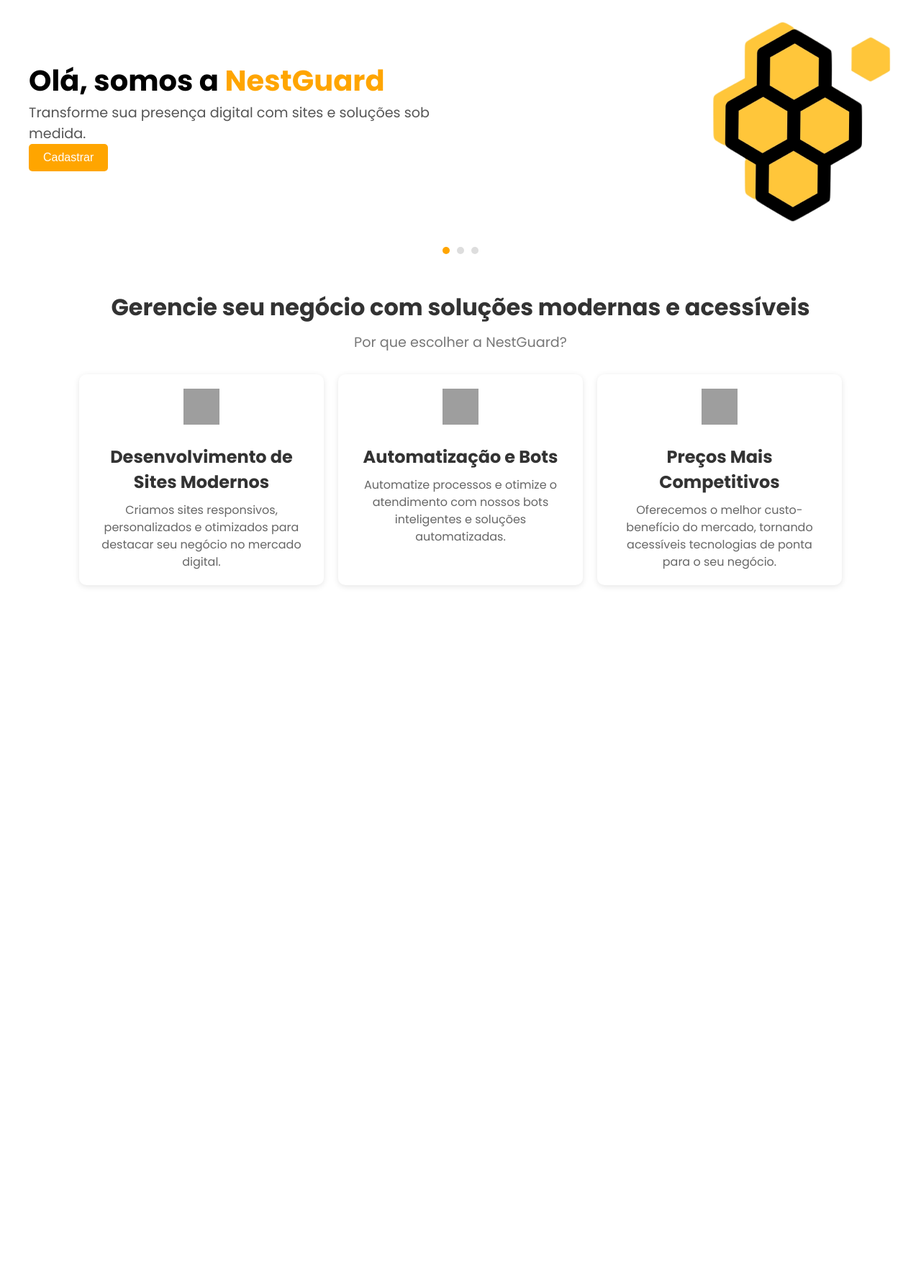
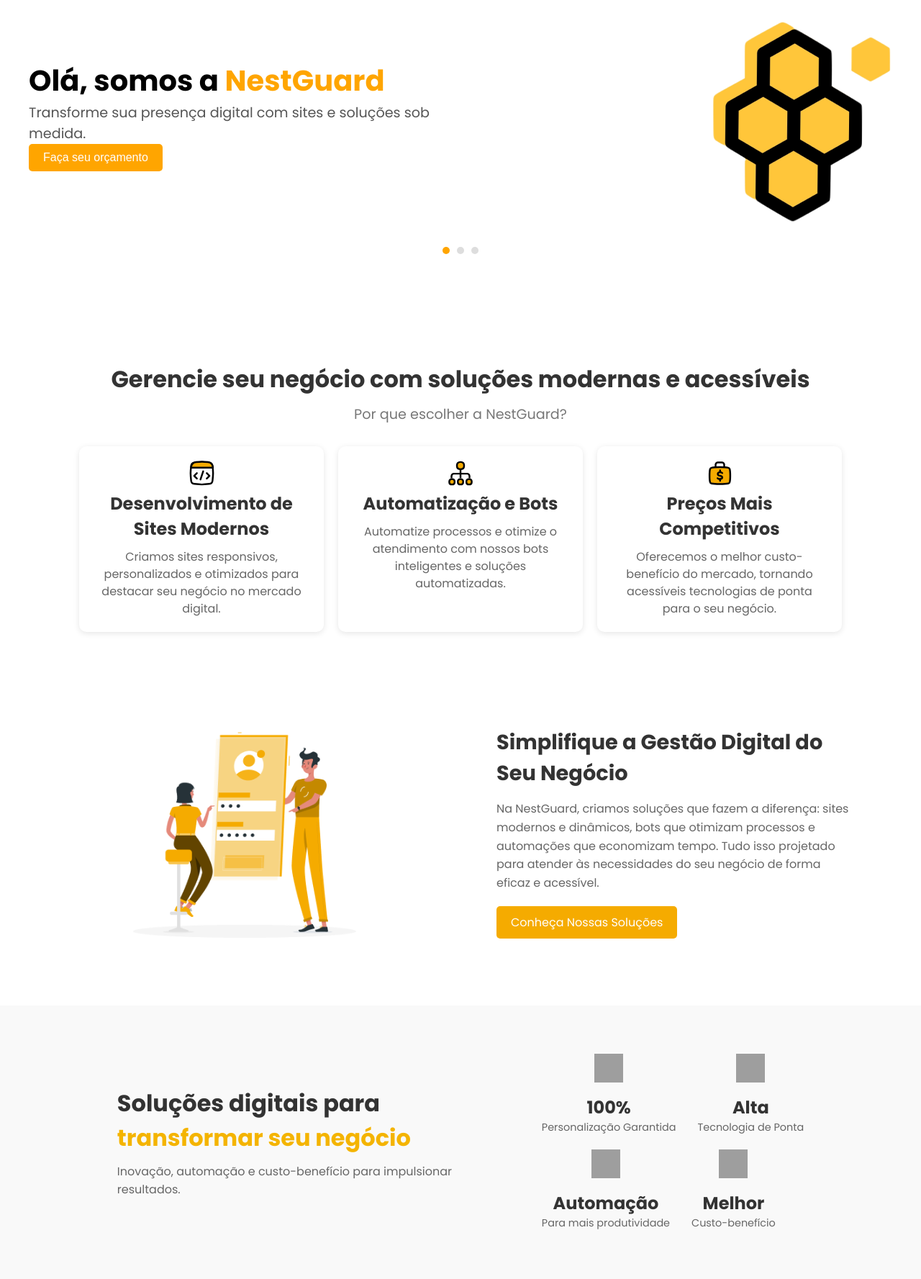
Before and after one commit to Guilherme-Augusto06/NestGuard-2.0, a Django app: page / in a window 1280 px wide. Shown: the part 162-1939 px from the top of the page at 72% size. Before the commit the page ends 977 px from the top, so only its background shows below. Run offline with Django 5.2, Linux system fonts and the light colour scheme; some web fonts are replaced; grey boxes are pictures that could not be loaded.

Commit message:
feat: criações das sections

```diff
--- a/NestGuardProject/AppNestGuard/templates/homepage.html
+++ b/NestGuardProject/AppNestGuard/templates/homepage.html
@@ -6,5 +6,8 @@
 {% include "navbar.html" %}
 {% include "carrosel.html" %}
 {% include "section1.html" %}
+{% include "section2.html" %}
+{% include "section3.html" %}
+
 
 {% endblock %}
--- a/NestGuardProject/static/css/section1.css
+++ b/NestGuardProject/static/css/section1.css
@@ -4,6 +4,7 @@
     padding: 40px 20px;
     font-family: 'Poppins', sans-serif;
     background-color: #ffffff;
+    margin-top: 100px;
   }
 
   /* Cabeçalho da seção */
--- /dev/null
+++ b/NestGuardProject/static/css/section2.css
@@ -0,0 +1,65 @@
+/* Contêiner principal da seção */
+.custom-section-container {
+    display: flex;
+    justify-content: center;
+    align-items: center;
+    padding: 40px 20px;
+    background-color: #ffffff;
+    font-family: 'Poppins', sans-serif;
+  }
+
+  /* Contêiner para organizar imagem e texto */
+  .custom-content-wrapper {
+    display: flex;
+    flex-wrap: wrap; /* Responsividade */
+    max-width: 1200px;
+    align-items: center;
+    gap: 100px;
+  }
+
+  /* Estilo do contêiner de imagem */
+  .custom-image-container {
+    flex: 1;
+    text-align: center;
+  }
+
+  .custom-image-container img {
+    width: 100%; /* Imagem responsiva */
+    max-width: 400px; /* Tamanho máximo */
+    height: auto;
+  }
+
+  /* Contêiner de texto */
+  .custom-text-container {
+    flex: 1;
+    max-width: 600px;
+  }
+
+  .custom-title {
+    font-size: 1.8rem;
+    color: #333;
+    margin-bottom: 15px;
+  }
+
+  .custom-description {
+    font-size: 1rem;
+    color: #666;
+    line-height: 1.6;
+    margin-bottom: 20px;
+  }
+
+  /* Botão */
+  .custom-button {
+    display: inline-block;
+    background-color: #F5AB00; /* Cor laranja */
+    color: #fff;
+    font-size: 1rem;
+    padding: 10px 20px;
+    border-radius: 5px;
+    text-decoration: none;
+    transition: background-color 0.3s;
+  }
+
+  .custom-button:hover {
+    background-color: #d49e00;
+  }
--- /dev/null
+++ b/NestGuardProject/static/css/section3.css
@@ -0,0 +1,66 @@
+/* Seção principal */
+.business-stats-section {
+    display: flex;
+    justify-content: center; /* Centraliza horizontalmente os containers */
+    align-items: center; /* Centraliza verticalmente os containers */
+    padding: 40px 20px;
+    background-color: #f9f9f9;
+    font-family: 'Poppins', sans-serif;
+    gap: 50px; /* Reduz o espaço entre os containers */
+    min-height: 300px; /* Garante altura mínima para centralização */
+  }
+
+  /* Texto do lado esquerdo */
+  .business-info-container {
+    max-width: 540px;
+  }
+
+  .business-title {
+    font-size: 2rem;
+    color: #333;
+    margin-bottom: 10px;
+  }
+
+  .business-title .highlight {
+    color: #f4b400; /* Cor amarela para destacar */
+    font-weight: bold;
+  }
+
+  .business-description {
+    font-size: 1rem;
+    color: #666;
+    margin-top: 5px;
+  }
+
+  /* Estatísticas do lado direito */
+  .stats-container {
+    display: flex;
+    flex-direction: column;
+    gap: 20px;
+  }
+
+  .stats-row {
+    display: flex;
+    gap: 30px;
+  }
+
+  .stat-item {
+    text-align: center;
+  }
+
+  .stat-icon {
+    width: 40px;
+    height: 40px;
+    margin-bottom: 10px;
+  }
+
+  .stat-number {
+    font-size: 1.5rem;
+    font-weight: bold;
+    color: #333;
+  }
+
+  .stat-label {
+    font-size: 0.9rem;
+    color: #666;
+  }
--- a/NestGuardProject/static/css/styles.css
+++ b/NestGuardProject/static/css/styles.css
@@ -6,3 +6,5 @@
 @import url(buttons.css);
 @import url(carrosel.css);
 @import url(section1.css);
+@import url(section2.css);
+@import url(section3.css);
--- a/NestGuardProject/static/js/carrosel.js
+++ b/NestGuardProject/static/js/carrosel.js
@@ -20,7 +20,7 @@
     }
 
     // Trocar slides a cada 5 segundos
-    setInterval(nextSlide, 5000);
+    setInterval(nextSlide, 7000);
 
     // Adicionar eventos aos indicadores
     indicators.forEach((indicator, index) => {
--- a/NestGuardProject/templates/carrosel.html
+++ b/NestGuardProject/templates/carrosel.html
@@ -6,7 +6,7 @@
             <div class="carousel-text">
                 <h1>Olá, somos a <span>NestGuard</span></h1>
                 <p>Transforme sua presença digital com sites e soluções sob medida.</p>
-                <button class="btn-cadastrar">Cadastrar</button>
+                <button class="btn-cadastrar">Faça seu orçamento</button>
             </div>
             <img src="{% static 'img/LogoNestGuard.png' %}" alt="Slide 1">
         </div>
@@ -14,7 +14,7 @@
             <div class="carousel-text">
                 <h1>Olá, somos a <span>NestGuard</span></h1>
                 <p>Design UI/UX e automação que levam seu negócio ao próximo nível.</p>
-                <button class="btn-cadastrar">Cadastrar</button>
+                <button class="btn-cadastrar">Faça seu orçamento</button>
             </div>
             <img src="{% static 'img/slide2.png' %}" alt="Slide 2">
         </div>
@@ -22,7 +22,7 @@
             <div class="carousel-text">
                 <h1>Olá, somos a <span>NestGuard</span></h1>
                 <p>Hospedagem segura e suporte técnico para sua tranquilidade.</p>
-                <button class="btn-cadastrar">Cadastrar</button>
+                <button class="btn-cadastrar">Faça seu orçamento</button>
             </div>
             <img src="{% static 'img/slide4.png' %}" alt="Slide 3">
         </div>
--- a/NestGuardProject/templates/section1.html
+++ b/NestGuardProject/templates/section1.html
@@ -6,17 +6,43 @@
     </div>
     <div class="cards-container">
         <div class="card">
-            <img src="{% static 'img/icon1.png' %}" alt="Desenvolvimento de Sites Modernos">
+            <svg width="35" height="35" viewBox="0 0 35 35" fill="none" xmlns="http://www.w3.org/2000/svg">
+                <path d="M2.63317 27.7848C2.8999 30.1605 4.79435 32.0537 7.16909 32.3289C10.5027 32.7152 13.9584 33.125 17.5 33.125C21.0416 33.125 24.4973 32.7152 27.8309 32.3289C30.2057 32.0537 32.1001 30.1605 32.3668 27.7848C32.7395 24.4659 33.125 21.0257 33.125 17.5C33.125 13.9743 32.7395 10.5341 32.3668 7.21518C32.1001 4.83947 30.2057 2.94629 27.8309 2.6711C24.4973 2.28481 21.0416 1.875 17.5 1.875C13.9584 1.875 10.5027 2.28481 7.16909 2.6711C4.79434 2.94629 2.8999 4.83947 2.63317 7.21518C2.26055 10.5341 1.875 13.9743 1.875 17.5C1.875 21.0257 2.26055 24.4659 2.63317 27.7848Z" fill="white" stroke="#020202" stroke-width="2.475" stroke-linecap="round" stroke-linejoin="round"/>
+                <path d="M32.9172 9.64661L2.57532 9.64661C2.59847 9.42234 2.62204 9.19856 2.64593 8.97528C3.03126 5.37366 5.92802 2.47689 9.5279 2.07563C12.2018 1.77759 14.9472 1.52161 17.7463 1.52161C20.5453 1.52161 23.2907 1.77759 25.9646 2.07563C29.5645 2.47689 32.4613 5.37366 32.8466 8.97528C32.8705 9.19856 32.8941 9.42234 32.9172 9.64661Z" fill="#F5AB00" stroke="#020202" stroke-width="2.475" stroke-linecap="round" stroke-linejoin="round"/>
+                <path d="M10.625 17.3743L6.875 21.1243L10.625 24.8743" stroke="#020202" stroke-width="2.475" stroke-linecap="round" stroke-linejoin="round"/>
+                <path d="M24.375 17.3743L28.125 21.1243L24.375 24.8743" stroke="#020202" stroke-width="2.475" stroke-linecap="round" stroke-linejoin="round"/>
+                <path d="M15.625 26.1243L19.375 14.8743" stroke="#020202" stroke-width="2.475" stroke-linecap="round" stroke-linejoin="round"/>
+                </svg>
+
             <h2>Desenvolvimento de Sites Modernos</h2>
             <p>Criamos sites responsivos, personalizados e otimizados para destacar seu negócio no mercado digital.</p>
         </div>
         <div class="card">
-            <img src="{% static 'img/icon2.png' %}" alt="Automatização e Bots">
+            <svg width="36" height="35" viewBox="0 0 36 35" fill="none" xmlns="http://www.w3.org/2000/svg">
+                <path d="M18 11.875C21.2 11.875 23 10.075 23 6.875C23 3.675 21.2 1.875 18 1.875C14.8 1.875 13 3.675 13 6.875C13 10.075 14.8 11.875 18 11.875Z" fill="#F5AB00"/>
+                <path d="M18 11.875C21.2 11.875 23 10.075 23 6.875C23 3.675 21.2 1.875 18 1.875C14.8 1.875 13 3.675 13 6.875C13 10.075 14.8 11.875 18 11.875Z" stroke="#020202" stroke-width="2.475" stroke-linecap="round" stroke-linejoin="round"/>
+                <path d="M6.125 33.125C8.525 33.125 9.875 31.775 9.875 29.375C9.875 26.975 8.525 25.625 6.125 25.625C3.725 25.625 2.375 26.975 2.375 29.375C2.375 31.775 3.725 33.125 6.125 33.125Z" fill="#F5AB00"/>
+                <path d="M6.125 33.125C8.525 33.125 9.875 31.775 9.875 29.375C9.875 26.975 8.525 25.625 6.125 25.625C3.725 25.625 2.375 26.975 2.375 29.375C2.375 31.775 3.725 33.125 6.125 33.125Z" stroke="#020202" stroke-width="2.475" stroke-linecap="round" stroke-linejoin="round"/>
+                <path d="M18 33.125C20.4 33.125 21.75 31.775 21.75 29.375C21.75 26.975 20.4 25.625 18 25.625C15.6 25.625 14.25 26.975 14.25 29.375C14.25 31.775 15.6 33.125 18 33.125Z" fill="#F5AB00"/>
+                <path d="M18 33.125C20.4 33.125 21.75 31.775 21.75 29.375C21.75 26.975 20.4 25.625 18 25.625C15.6 25.625 14.25 26.975 14.25 29.375C14.25 31.775 15.6 33.125 18 33.125Z" stroke="#020202" stroke-width="2.475" stroke-linecap="round" stroke-linejoin="round"/>
+                <path d="M29.875 33.125C32.275 33.125 33.625 31.775 33.625 29.375C33.625 26.975 32.275 25.625 29.875 25.625C27.475 25.625 26.125 26.975 26.125 29.375C26.125 31.775 27.475 33.125 29.875 33.125Z" fill="#F5AB00"/>
+                <path d="M29.875 33.125C32.275 33.125 33.625 31.775 33.625 29.375C33.625 26.975 32.275 25.625 29.875 25.625C27.475 25.625 26.125 26.975 26.125 29.375C26.125 31.775 27.475 33.125 29.875 33.125Z" stroke="#020202" stroke-width="2.475" stroke-linecap="round" stroke-linejoin="round"/>
+                <path d="M5.5 24.375V21.425C5.5 19.6025 6.97746 18.125 8.8 18.125H27.2C29.0225 18.125 30.5 19.6025 30.5 21.425V24.375" stroke="#020202" stroke-width="2.475"/>
+                <path d="M18 11.875V24.375" stroke="#020202" stroke-width="2.475"/>
+                </svg>
+
             <h2>Automatização e Bots</h2>
             <p>Automatize processos e otimize o atendimento com nossos bots inteligentes e soluções automatizadas.</p>
         </div>
         <div class="card">
-            <img src="{% static 'img/icon3.png' %}" alt="Preços Competitivos">
+            <svg width="35" height="35" viewBox="0 0 35 35" fill="none" xmlns="http://www.w3.org/2000/svg">
+                <path d="M17.5001 9.09998C13.4895 9.09998 9.28134 9.09998 5.89221 9.84283C4.87777 10.0652 4.0849 10.8438 3.82182 11.8485C3.1001 14.6045 3.1001 16.9717 3.1001 20.8C3.1001 24.6282 3.1001 26.9954 3.82182 29.7515C4.0849 30.7561 4.87777 31.5348 5.89221 31.7571C9.28134 32.5 13.4895 32.5 17.5001 32.5C21.5107 32.5 25.7189 32.5 29.108 31.7571C30.1224 31.5348 30.9153 30.7561 31.1784 29.7515C31.9001 26.9954 31.9001 24.6282 31.9001 20.8C31.9001 16.9717 31.9001 14.6045 31.1784 11.8485C30.9153 10.8438 30.1224 10.0652 29.108 9.84283C25.7189 9.09998 21.5107 9.09998 17.5001 9.09998Z" fill="#F5AB00" stroke="#020202" stroke-width="2.475"/>
+                <path d="M11.5001 8.5V5.8C11.5001 3.97746 12.9776 2.5 14.8001 2.5H20.2001C22.0227 2.5 23.5001 3.97746 23.5001 5.8V8.5" stroke="#020202" stroke-width="2.475"/>
+                <path d="M20.7822 17.2215C20.7822 17.2215 19.5483 15.846 17.547 16.0179C15.5458 16.1898 14.5811 17.4193 14.5811 18.6522C14.5811 22.2481 20.7822 19.7561 20.7822 23.4435C20.7822 25.3446 16.6688 26.6865 14.218 24.45" stroke="#020202" stroke-width="2.475" stroke-linecap="round" stroke-linejoin="round"/>
+                <path d="M17.7924 13.6L17.7924 16.0032" stroke="#020202" stroke-width="2.475" stroke-linecap="round"/>
+                <path d="M17.7924 25.5967L17.7924 27.9999" stroke="#020202" stroke-width="2.475" stroke-linecap="round"/>
+                </svg>
+
             <h2>Preços Mais Competitivos</h2>
             <p>Oferecemos o melhor custo-benefício do mercado, tornando acessíveis tecnologias de ponta para o seu negócio.</p>
         </div>
--- /dev/null
+++ b/NestGuardProject/templates/section2.html
@@ -0,0 +1,17 @@
+{% load static %}
+<div class="custom-section-container">
+    <div class="custom-content-wrapper">
+        <!-- Imagem ilustrativa -->
+        <div class="custom-image-container">
+            <img src="{% static 'img/imgVector.png' %}" alt="Illustration">
+        </div>
+        <!-- Conteúdo de texto -->
+        <div class="custom-text-container">
+            <h2 class="custom-title">Simplifique a Gestão Digital do Seu Negócio</h2>
+            <p class="custom-description">
+                Na NestGuard, criamos soluções que fazem a diferença: sites modernos e dinâmicos, bots que otimizam processos e automações que economizam tempo. Tudo isso projetado para atender às necessidades do seu negócio de forma eficaz e acessível.
+            </p>
+            <a href="#" class="custom-button">Conheça Nossas Soluções</a>
+        </div>
+    </div>
+</div>
--- /dev/null
+++ b/NestGuardProject/templates/section3.html
@@ -0,0 +1,36 @@
+{% load static %}
+<div class="business-stats-section">
+    <!-- Texto à esquerda -->
+    <div class="business-info-container">
+        <h2 class="business-title">Soluções digitais para <span class="highlight">transformar seu negócio</span></h2>
+        <p class="business-description">Inovação, automação e custo-benefício para impulsionar resultados.</p>
+    </div>
+
+    <!-- Estatísticas à direita -->
+    <div class="stats-container">
+        <div class="stats-row">
+            <div class="stat-item">
+                <img src="{% static 'img/icon-members.png' %}" alt="Customization Icon" class="stat-icon">
+                <p class="stat-number">100%</p>
+                <p class="stat-label">Personalização Garantida</p>
+            </div>
+            <div class="stat-item">
+                <img src="{% static 'img/icon-clubs.png' %}" alt="Technology Icon" class="stat-icon">
+                <p class="stat-number">Alta</p>
+                <p class="stat-label">Tecnologia de Ponta</p>
+            </div>
+        </div>
+        <div class="stats-row">
+            <div class="stat-item">
+                <img src="{% static 'img/icon-events.png' %}" alt="Automation Icon" class="stat-icon">
+                <p class="stat-number">Automação</p>
+                <p class="stat-label">Para mais produtividade</p>
+            </div>
+            <div class="stat-item">
+                <img src="{% static 'img/icon-payments.png' %}" alt="Cost-Effective Icon" class="stat-icon">
+                <p class="stat-number">Melhor</p>
+                <p class="stat-label">Custo-benefício</p>
+            </div>
+        </div>
+    </div>
+</div>
```
Also changed, not shown: NestGuardProject/static/img/icon1.png (added), NestGuardProject/static/img/icon2.png (added), NestGuardProject/static/img/icon3.png (added), NestGuardProject/static/img/imgVector.png (added).
